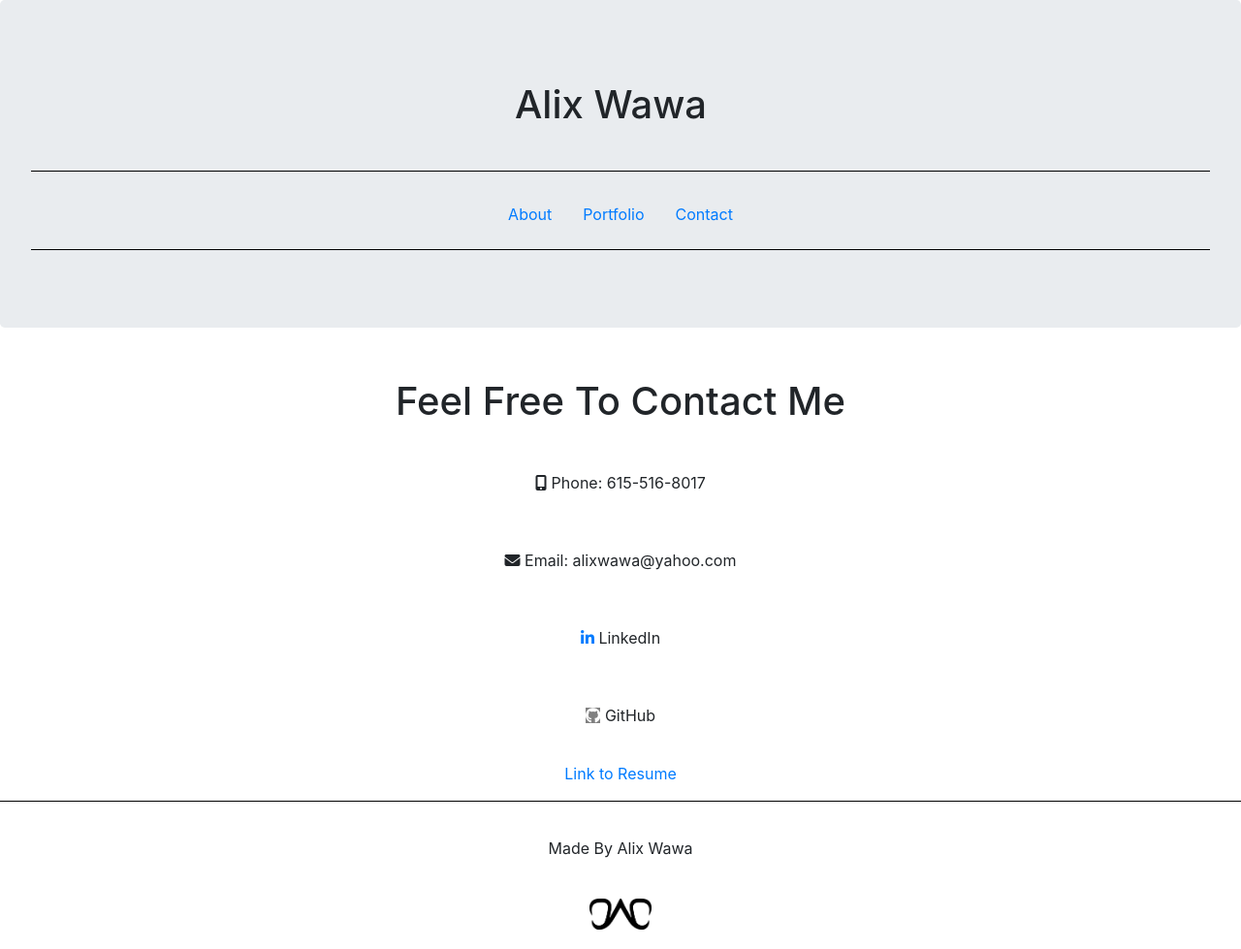
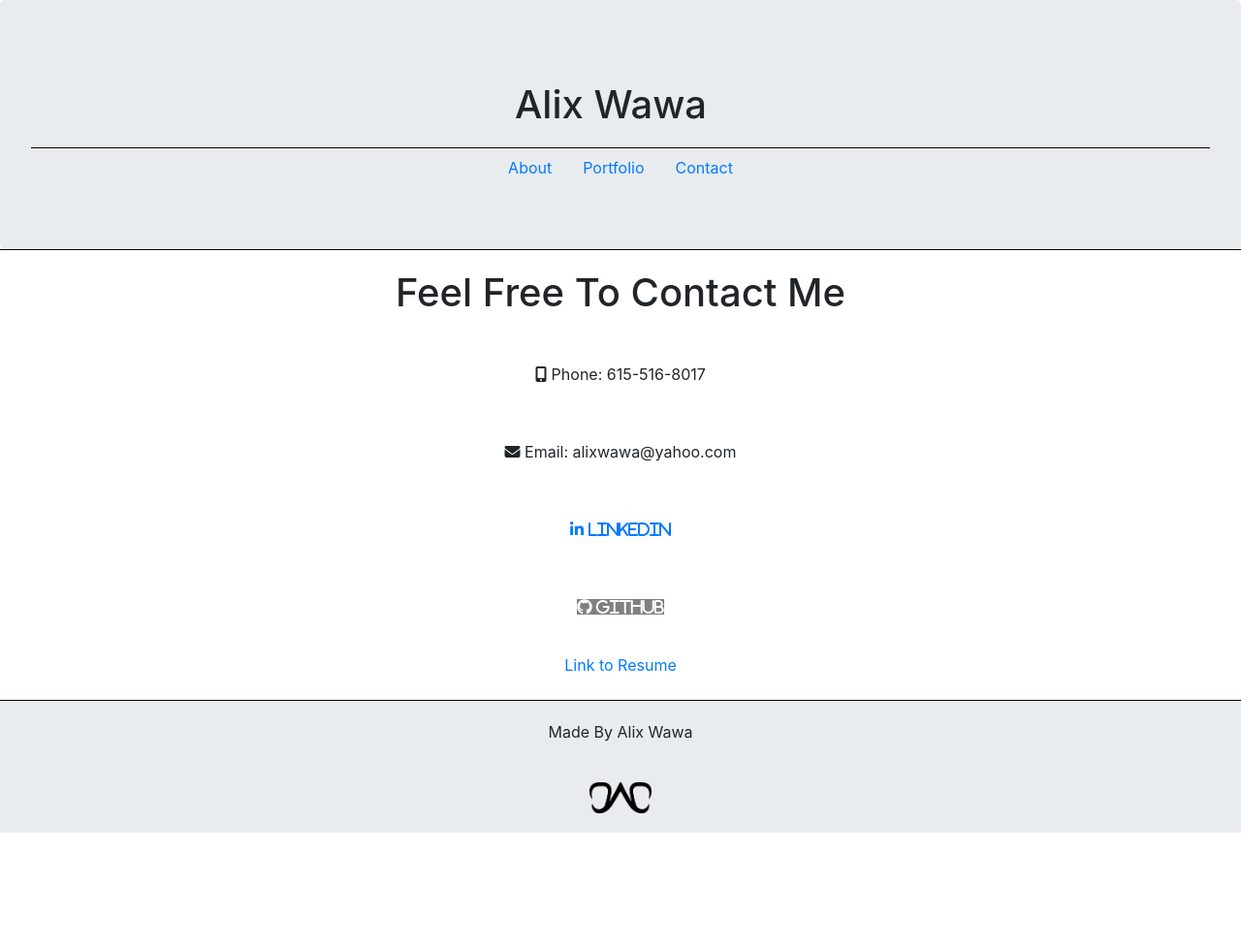
Before and after one commit to alixwawa/portfolio.github.io, a website: page html/contact.html in a window 1280 px wide. Shown: the whole page at 97% size. After the commit the page ends 859 px from the top, so only its background shows below. Drawn offline with nearby package versions, Linux system fonts and the light colour scheme.

Commit message:
mastering

```diff
--- a/css.css
+++ b/css.css
@@ -2,7 +2,7 @@
 
 img { width: 100%;
     margin: 20px;
-    display: in
+
 
 
 }
@@ -42,6 +42,7 @@
       border: 0px;
       padding: 0px;
 
+
   }
 
   #contacttinfo {
@@ -72,13 +73,21 @@
     text-align: center;
   }
 
-  hr {
+  #hr {
     height: 1px;
         background-color: black;
         border: none;
+        margin: 0px;
+      border: 0px;
+      padding: 0px;
+
   }
 
-  header {
+
+  #header {
     margin-bottom: 0px;
-    border: 0px;
   }
+
+  #footer {
+    background-color: #e9ecef;
+  }
--- a/html/contact.html
+++ b/html/contact.html
@@ -14,10 +14,10 @@
 
 <body>
 
-  <header class="jumbotron">
+  <header id="header" class="jumbotron">
 
     <h1 class="nav justify-content-center" class="display-4">Alix Wawa</h1>
-    <hr class="my-4">
+    <hr id="hr">
 
     <ul class="nav justify-content-center">
 
@@ -32,9 +32,9 @@
       </li>
 
     </ul>
-    <hr>
+
   </header>
-
+  <hr id="hr">
   <h1>Feel Free To Contact Me</h1>
 
 
@@ -43,21 +43,19 @@
       <div class="col-md-12">
         <p><i class="fas fa-mobile-alt"></i> Phone: 615-516-8017</p>
         <p><i class="fas fa-envelope"></i> Email: alixwawa@yahoo.com</p>
-        <p><a href="https://www.linkedin.com/in/alix-wawa-13189ab7/" class="fab fa-linkedin-in"></a> LinkedIn</p>
-        <p><a href="https://github.com/alixwawa" class="fab fa-github"></a> GitHub</p>
+        <p><a href="https://www.linkedin.com/in/alix-wawa-13189ab7/" class="fab fa-linkedin-in"> LinkedIn</a></p>
+        <p href="https://github.com/alixwawa"><a href="https://github.com/alixwawa" class="fab fa-github"> GitHub</a></p>
         <a href="https://www.dropbox.com/s/yap2uoi51kluj6r/Resume%20082520.pdf?dl=0">Link to Resume</a>
       </div>
     </div>
 
-  <footer>
-
-  </footer>
+    <br>
 
 
-<hr>
+  <hr id="hr">
 
 
-<footer>
+<footer id="footer">
   <p id="center" class="totheright">Made By Alix Wawa</p>
 
   <img id="uniquePic" src="../Pictures/Waweezy - Icon - Black.png" >
```
Also changed, not shown: html/portfolio.html (+7 -6 lines), index.html (+7 -7 lines).
